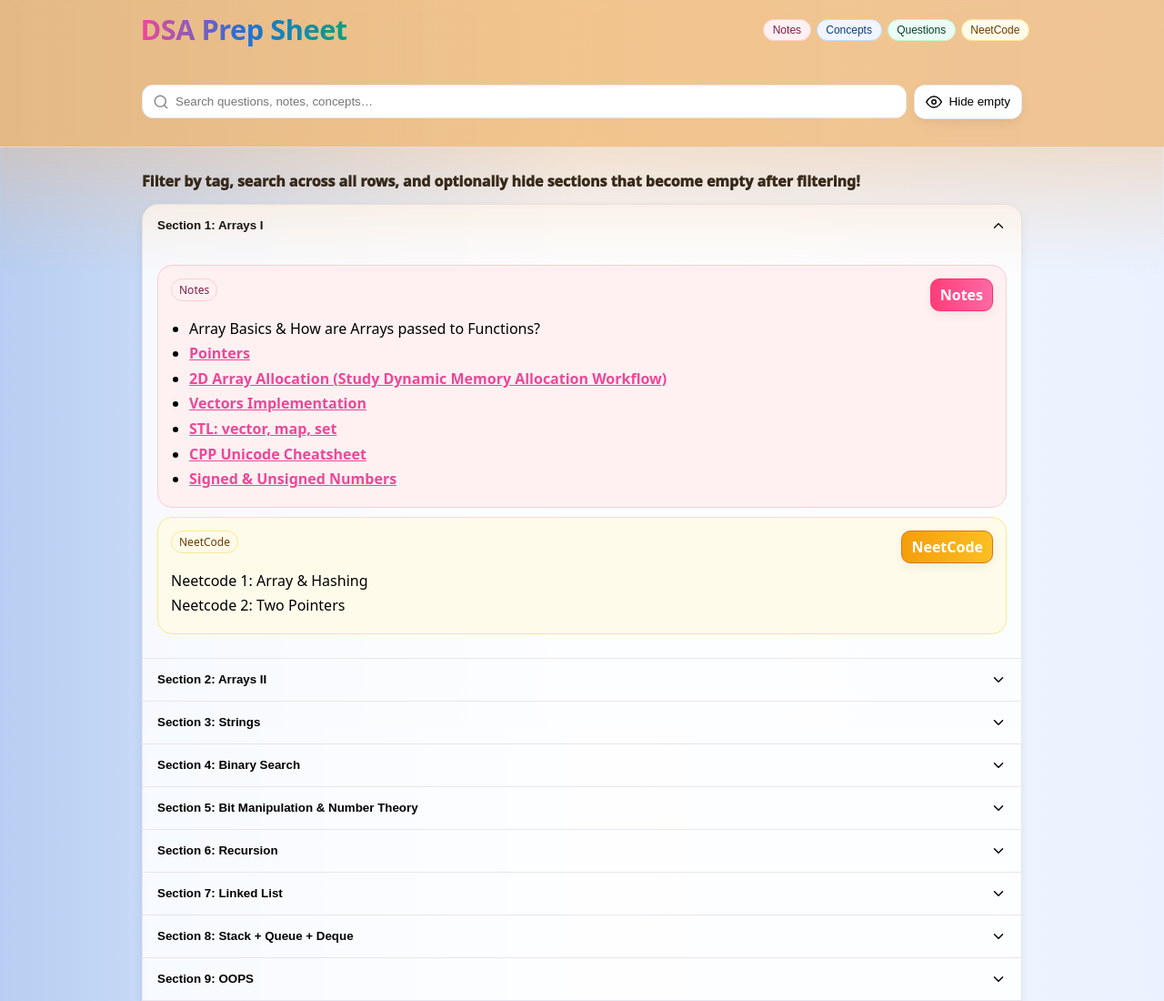
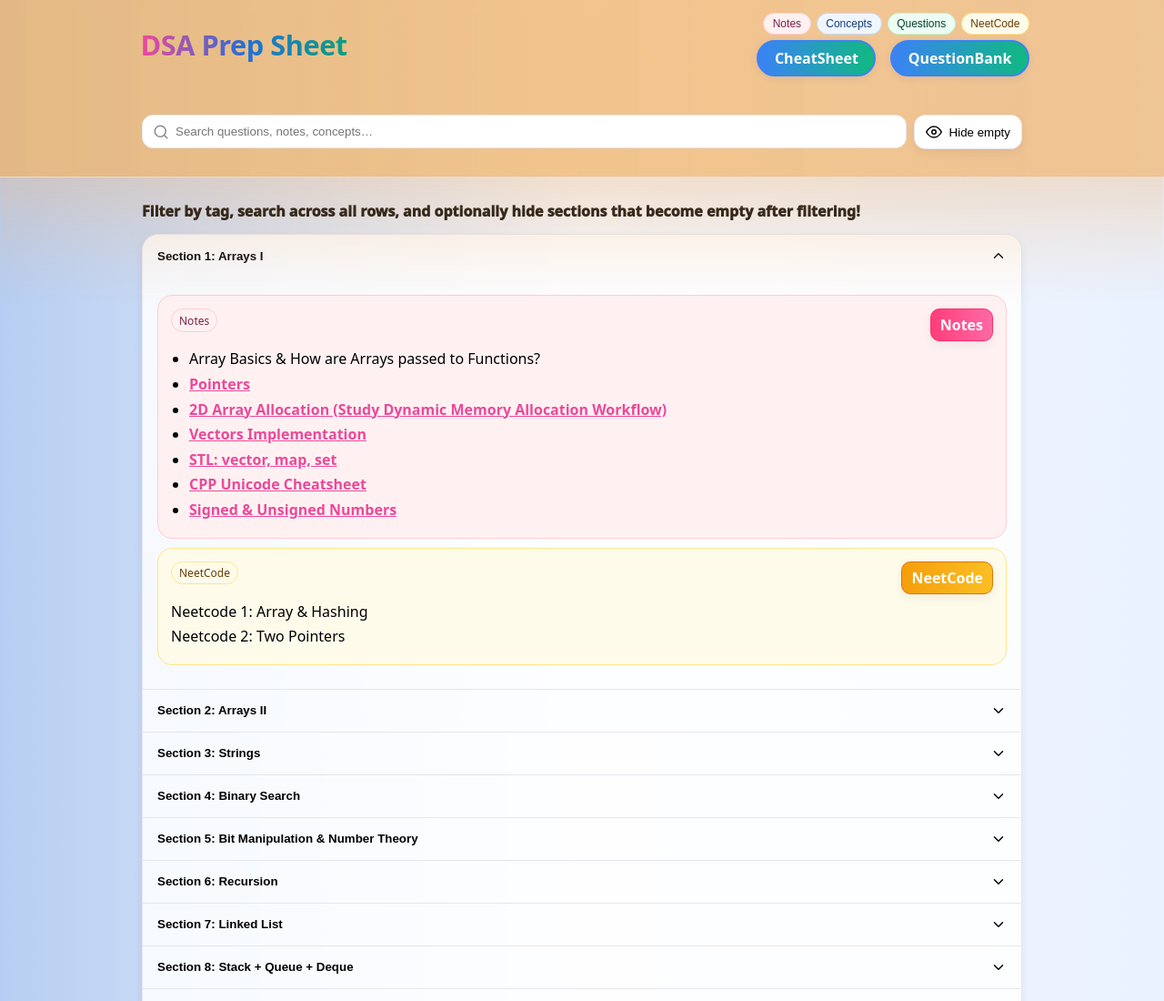
Before and after one commit to haseebshaik00/dsa-prep-sheet, a plain HTML site: page index.html in a window 1280 px wide. Shown: the top 1100 px of the page at 91% size. Drawn offline with Linux system fonts and the light colour scheme.

Commit message:
Added more URLs

```diff
--- a/index.html
+++ b/index.html
@@ -248,8 +248,40 @@
 
     .tagbar {
       display: flex;
+      flex-direction: column;
+      gap: 6px;
+      align-items: flex-end
+    }
+
+    .tagbar-top {
+      display: flex;
       gap: 6px;
       align-items: center
+    }
+
+    .tagbar-bottom {
+      display: flex;
+      gap: 6px;
+      align-items: center
+    }
+
+    .header-link-btn {
+      display: inline-flex;
+      align-items: center;
+      justify-content: center;
+      border: 1px solid var(--blue-200);
+      background: #fff;
+      color: #113a7a;
+      text-decoration: none;
+      border-radius: 999px;
+      padding: .22rem .62rem;
+      font-size: 12px;
+      font-weight: 600;
+      transition: .15s
+    }
+
+    .header-link-btn:hover {
+      background: var(--blue-50)
     }
 
     .pill {
@@ -656,11 +688,49 @@
   <header>
     <div class="container header-inner">
       <div class="title">DSA Prep Sheet</div>
-      <div class="tagbar" id="filterBar">
-        <button class="pill notes" data-filter="notes" title="Show Notes">Notes</button>
-        <button class="pill concept" data-filter="concept" title="Show Concepts">Concepts</button>
-        <button class="pill questions" data-filter="questions" title="Show Questions">Questions</button>
-        <button class="pill neetcode" data-filter="neetcode" title="Show NeetCode">NeetCode</button>
+      <div class="tagbar">
+        <div class="tagbar-top" id="filterBar">
+          <button class="pill notes" data-filter="notes" title="Show Notes">Notes</button>
+          <button class="pill concept" data-filter="concept" title="Show Concepts">Concepts</button>
+          <button class="pill questions" data-filter="questions" title="Show Questions">Questions</button>
+          <button class="pill neetcode" data-filter="neetcode" title="Show NeetCode">NeetCode</button>
+        </div>
+        <div class="tagbar-bottom">
+          <a class="header-link-btn cheatsheet-btn"
+            href="https://github.com/haseebshaik00/MS-PP-24/blob/main/DSA/Notes/cheatsheet.md"
+            target="_blank"
+            rel="noreferrer"
+          >CheatSheet</a>
+          <a class="header-link-btn questionbank-btn"
+            href="https://github.com/haseebshaik00/MS-PP-24/blob/main/DSA/Notes/Practice-Links.md"
+            target="_blank"
+            rel="noreferrer"
+          >QuestionBank</a>
+          <style>
+            .cheatsheet-btn, .questionbank-btn {
+              font-size: 16px;
+              padding: 0.45rem 1.1rem;
+              color: #fff !important;
+              background: linear-gradient(90deg, var(--blue-500) 0%, var(--green-500) 100%) !important;
+              border: 2px solid var(--blue-500) !important;
+              box-shadow: 0 2px 10px 0 rgba(40,40,160,0.09);
+              transition:
+                transform 0.18s cubic-bezier(.3,.7,.4,1),
+                box-shadow 0.18s cubic-bezier(.3,.7,.4,1),
+                background 0.16s cubic-bezier(.3,.7,.4,1);
+              margin-left: 0.6em;
+              margin-bottom: 2px;
+            }
+            .cheatsheet-btn:hover, .cheatsheet-btn:focus,
+            .questionbank-btn:hover, .questionbank-btn:focus {
+              transform: scale(1.085);
+              background: linear-gradient(90deg, var(--blue-500) 0%, var(--blue-600) 100%) !important; /* blue gradient */
+              box-shadow: 0 4px 16px 0 rgba(59, 130, 246, 0.17);
+              border-color: var(--blue-600) !important;
+            }
+          </style>
+
+        </div>
       </div>
     </div>
     <div class="container">
```
